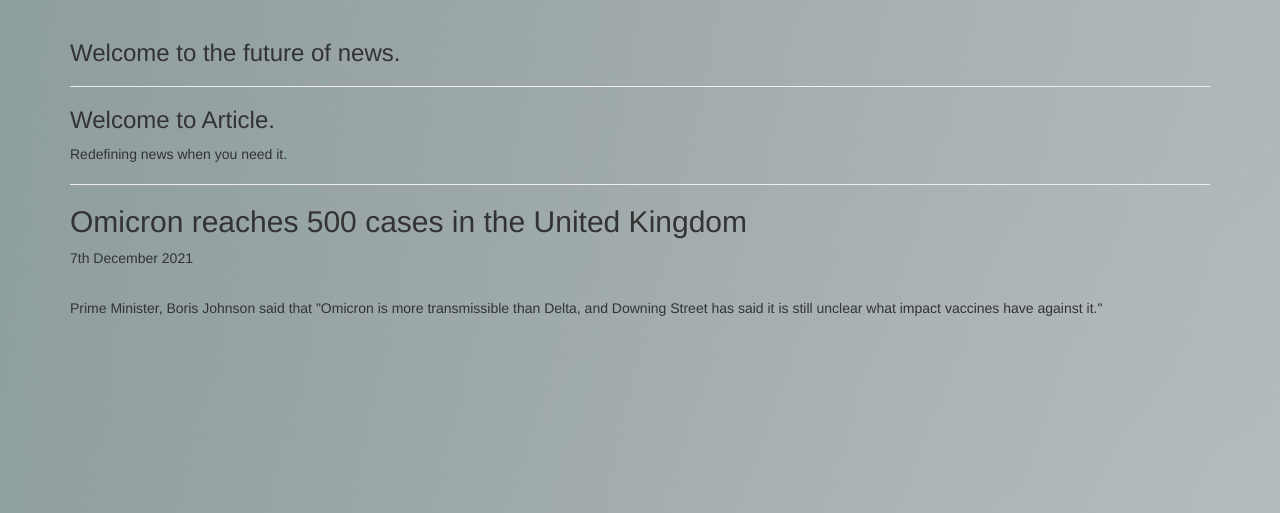
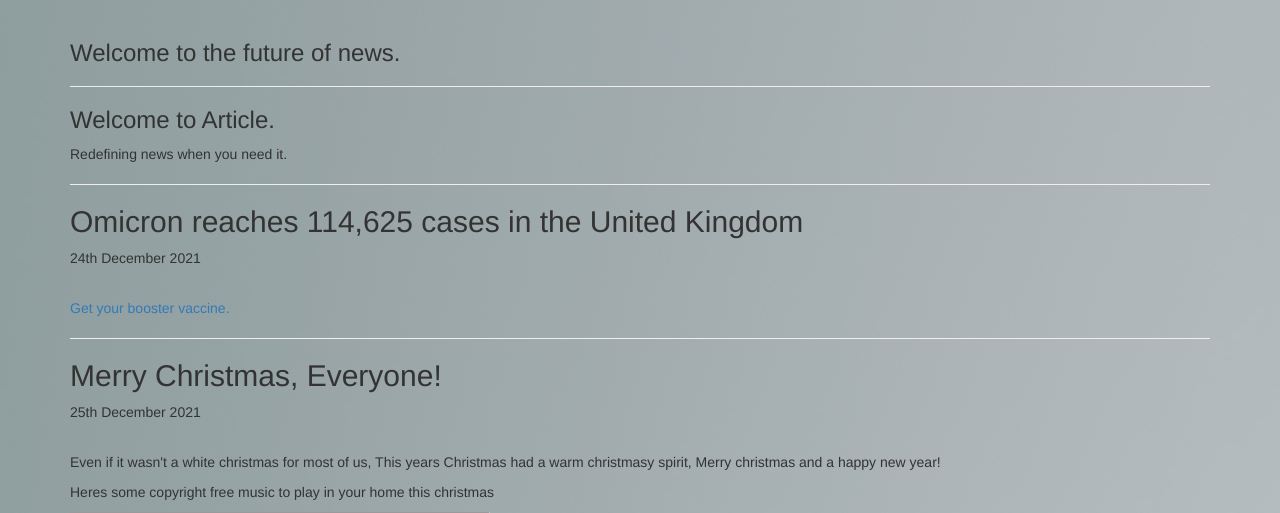
Before and after one commit to Iurq/article-edu, a Flask app: page / in a window 1280 px wide. Shown: the part 52-565 px from the top of the page. Run offline with Flask 2, Linux system fonts and the light colour scheme; some libraries are stand-ins or nearby versions; grey boxes are pictures that could not be loaded.

Commit message:
Added Article B : 0.0101

```diff
--- a/templates/index.html
+++ b/templates/index.html
@@ -40,9 +40,27 @@
   <h3>Welcome to Article.</h3>
   <p>Redefining news when you need it.</p>
   <hr>
-  <h2>Omicron reaches 500 cases in the United Kingdom</h2>
-  <p>7th December 2021</p><br>
-  <p>Prime Minister, Boris Johnson said that "Omicron is more transmissible than Delta, and Downing Street has said it is still unclear what impact vaccines have against it."</p>
+  <h2>Omicron reaches 114,625 cases in the United Kingdom</h2>
+  <p>24th December 2021</p><br>
+  <p><a href="https://www.nhs.uk/conditions/coronavirus-covid-19/coronavirus-vaccination/coronavirus-booster-vaccine/">Get your booster vaccine.</a></p>
+  <hr>
+  <h2>Merry Christmas, Everyone!</h2>
+  <p>25th December 2021 <b><LASTEST></b> </p><br>
+  <p>Even if it wasn't a white christmas for most of us, This years Christmas had a warm christmasy spirit, Merry christmas and a happy new year!</p>
+  <p>Heres some copyright free music to play in your home this christmas</p>
+  <iframe width="420" height="315"
+    src="https://www.youtube.com/watch?v=YQAMOoQ75eQ">
+  </iframe>
+Let It Snow by Dean Martin http://www.deanmartin.com
+Creative Commons — Attribution 3.0 Unported— CC BY-NC 3.0
+https://creativecommons.org/licenses/...
+Music provided by Mouse Music https://youtu.be/YQAMOoQ75eQ
+  <iframe width="420" height="315"
+    src="https://www.youtube.com/watch?v=UxfBBa9kdkA">
+  </iframe>
+  <iframe width="420" height="315"
+    src="https://www.youtube.com/watch?v=5VO3w8na3CA">
+  </iframe>
 
 </div>
 
```
